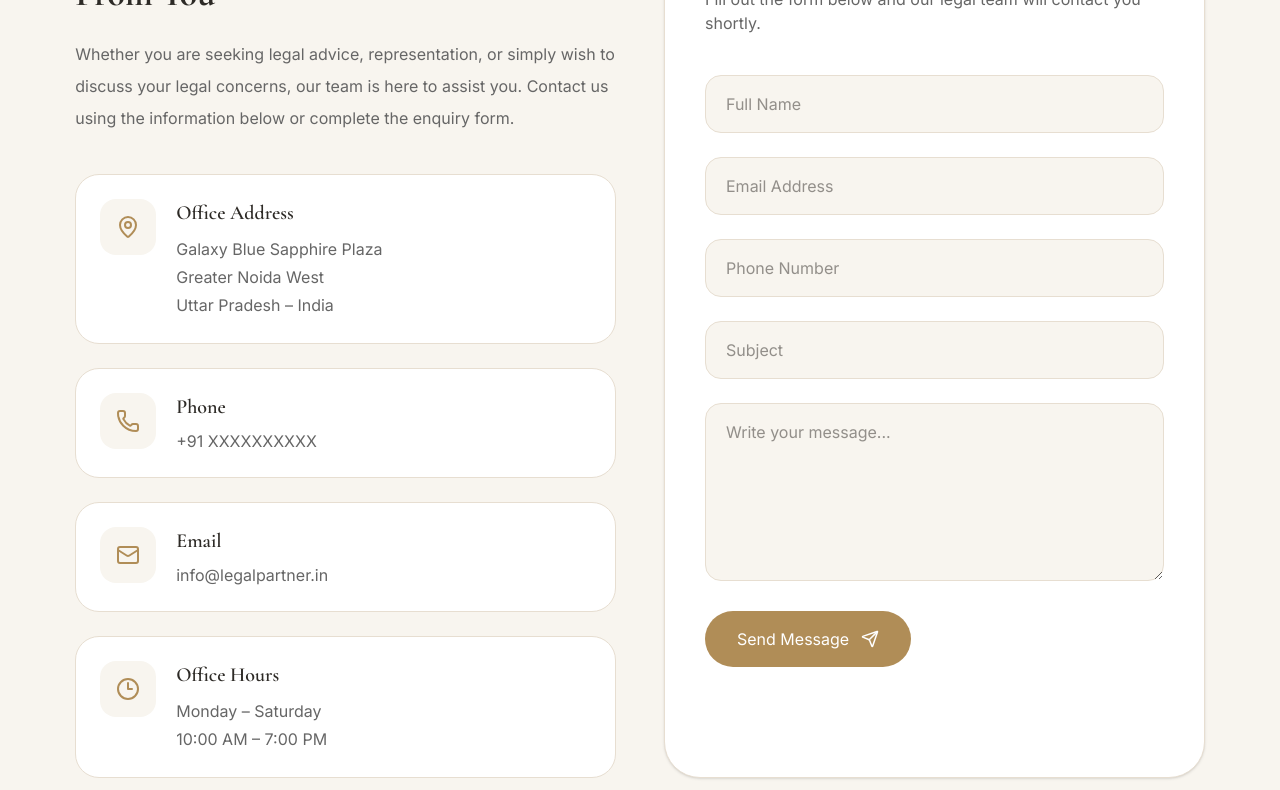
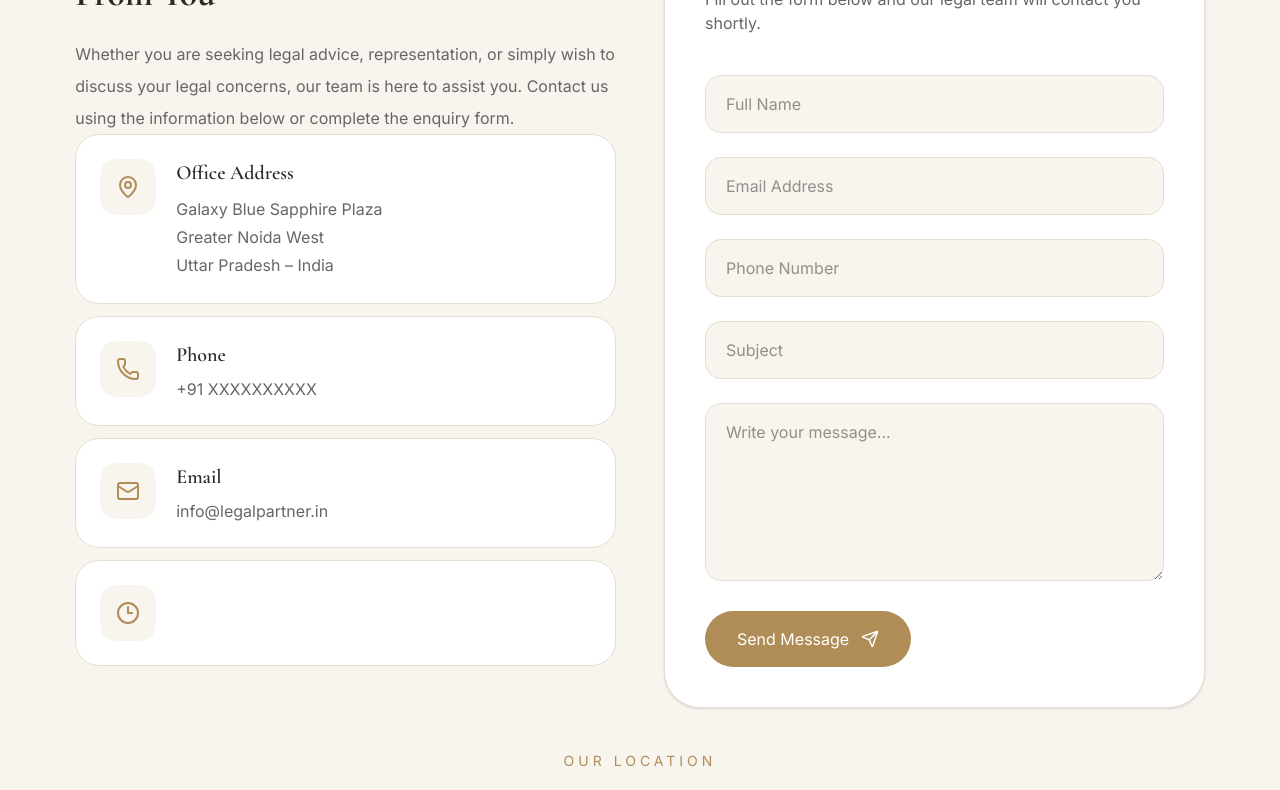
Before and after one commit to nitishbainslaa/lp-law-india, a Next.js app: page /contact in a window 1280 px wide. Shown: the part 600-1390 px from the top of the page. Built offline with nearby package versions, Linux system fonts and the light colour scheme.

Commit message:
Update page.tsx

```diff
--- a/src/app/contact/page.tsx
+++ b/src/app/contact/page.tsx
@@ -110,7 +110,7 @@ export default function ContactPage() {
 
         {/* Contact Cards */}
 
-        <div className="mt-10 space-y-6">
+        <div className="mt-0 space-y-3">
 
           {/* Address */}
 
@@ -188,20 +188,6 @@ export default function ContactPage() {
 
             <div className="flex h-14 w-14 items-center justify-center rounded-2xl bg-[#F8F5EF]">
               <Clock3 className="text-[#B08D57]" />
-            </div>
-
-            <div>
-
-              <h3 className="text-xl font-semibold text-[#2D2A26]">
-                Office Hours
-              </h3>
-
-              <p className="mt-2 leading-7 text-[#666]">
-                Monday – Saturday
-                <br />
-                10:00 AM – 7:00 PM
-              </p>
-
             </div>
 
           </div>
```
